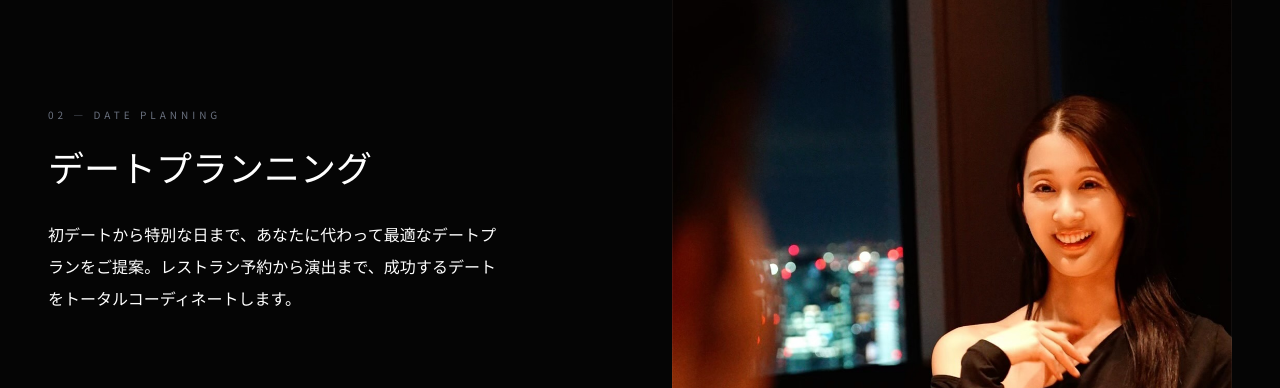
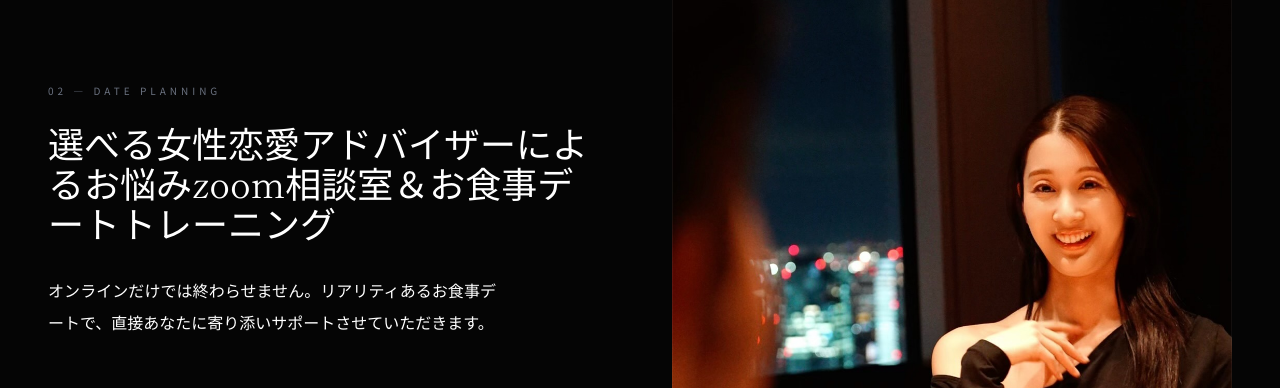
Before and after one commit to kawabata1111/TOKYO-DATE-PLANNER, a React (Vite) app: page / in a window 1280 px wide. Shown: the part 2800-3188 px from the top of the page. Built offline with nearby package versions, Linux system fonts and the light colour scheme.

Commit message:
サービス: デートプランニングの内容を更新

```diff
--- a/components/home/ServiceShowcase.tsx
+++ b/components/home/ServiceShowcase.tsx
@@ -56,8 +56,8 @@ export const ServiceSection: React.FC = () => {
     {
       id: "02",
       title: "Date Planning",
-      jpTitle: "デートプランニング",
-      desc: "初デートから特別な日まで、あなたに代わって最適なデートプランをご提案。レストラン予約から演出まで、成功するデートをトータルコーディネートします。",
+      jpTitle: "選べる女性恋愛アドバイザーによるお悩みzoom相談室＆お食事デートトレーニング",
+      desc: "オンラインだけでは終わらせません。リアリティあるお食事デートで、直接あなたに寄り添いサポートさせていただきます。",
       img: "/images/date-planning.jpg"
     },
     {
```
